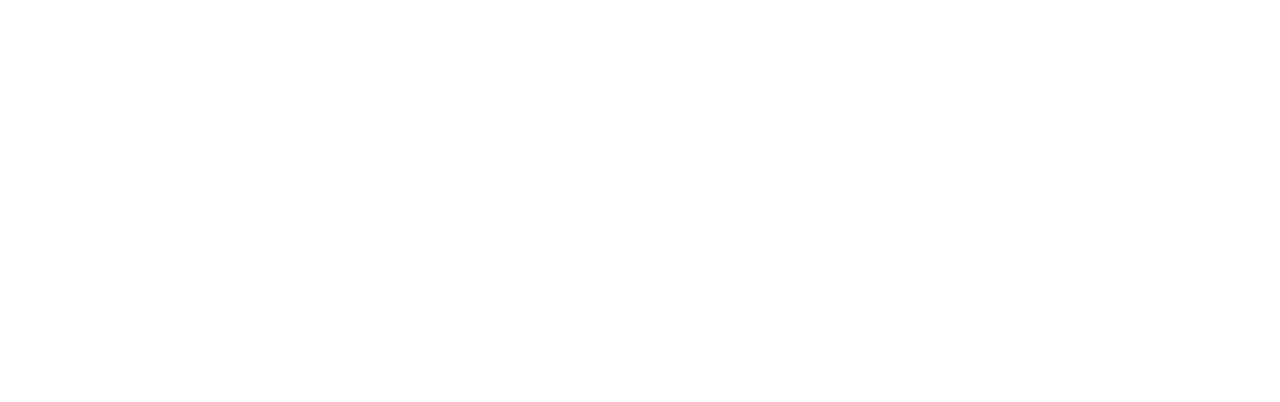
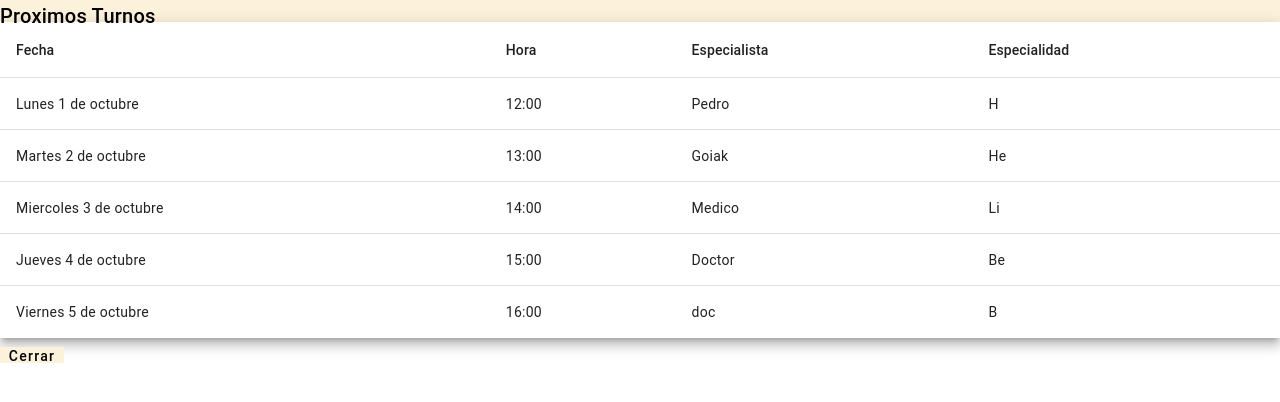
Before and after one commit to gonza613/ProyectoFinal, an Angular app: page /mis-turnos in a window 1280 px wide. Before the commit this address led to /. Shown: the top 402 px of the page. Built offline with nearby package versions, Linux system fonts and the light colour scheme.

Commit message:
Creacion componente mis turnos

```diff
--- a/src/app/app-routing.module.ts
+++ b/src/app/app-routing.module.ts
@@ -4,13 +4,15 @@
 import { LoginSignUpComponent } from './components/login-sign-up/login-sign-up.component';
 import { PantallaPrincipalComponent } from './components/pantalla-principal/pantalla-principal.component';
 import { NuevoTurnoComponent } from './components/nuevo-turno/nuevo-turno.component';
+import { MisTurnosComponent } from './components/mis-turnos/mis-turnos.component';
 
 const routes: Routes = [
   { path: '', redirectTo: '/home', pathMatch: 'full' },
   { path: 'home', component: HomeComponent},
   { path: 'login-signUp', component: LoginSignUpComponent},
   { path: 'pantalla-principal', component: PantallaPrincipalComponent},
-  { path: 'nuevo-turno', component: NuevoTurnoComponent}
+  { path: 'nuevo-turno', component: NuevoTurnoComponent},
+  { path: 'mis-turnos', component: MisTurnosComponent},
 ];
 
 @NgModule({
--- a/src/app/app.module.ts
+++ b/src/app/app.module.ts
@@ -15,6 +15,7 @@
 import { MatFormFieldModule } from '@angular/material/form-field';
 import { MatInputModule } from '@angular/material/input';
 import { ReactiveFormsModule } from '@angular/forms';
+import { MatTableModule } from '@angular/material/table';
 
 import { MatDatepickerModule } from '@angular/material/datepicker';
 import { MatMenuModule } from '@angular/material/menu';
@@ -25,6 +26,7 @@
 import { NavbarComponent } from './components/navbar/navbar.component';
 import { FooterComponent } from './components/footer/footer.component';
 import { MatNativeDateModule } from '@angular/material/core';
+import { MisTurnosComponent } from './components/mis-turnos/mis-turnos.component';
 
 
 @NgModule({
@@ -36,6 +38,7 @@
     NavbarComponent,
     FooterComponent,
     NuevoTurnoComponent,
+    MisTurnosComponent,
   ],
   imports: [
     BrowserModule,
@@ -53,7 +56,8 @@
     MatToolbarModule,
     FontAwesomeModule,
     MatDatepickerModule,
-    MatNativeDateModule
+    MatNativeDateModule,
+    MatTableModule
   ],
   providers: [],
   bootstrap: [AppComponent]
--- /dev/null
+++ b/src/app/components/mis-turnos/mis-turnos.component.css
@@ -0,0 +1,16 @@
+h2{
+    margin-bottom: -10px ;
+}
+
+
+*{
+    background-color: rgb(252, 241, 218);
+}
+
+.mdc-dialog__content{
+    padding: 0px !important;
+}
+
+.mat-mdc-dialog-actions {
+    justify-content: end;
+}
--- /dev/null
+++ b/src/app/components/mis-turnos/mis-turnos.component.html
@@ -0,0 +1,41 @@
+<h2 mat-dialog-title>Proximos Turnos</h2>
+<mat-dialog-content>
+
+
+
+<table mat-table [dataSource]="dataSource" class="mat-elevation-z8">
+
+    <!--- Note that these columns can be defined in any order.
+    The actual rendered columns are set as a property on the row definition" -->
+
+    <!-- Position Column -->
+    <ng-container matColumnDef="fecha">
+        <th mat-header-cell *matHeaderCellDef> Fecha </th>
+        <td mat-cell *matCellDef="let element"> {{element.fecha}} </td>
+    </ng-container>
+
+    <!-- Name Column -->
+    <ng-container matColumnDef="hora">
+        <th mat-header-cell *matHeaderCellDef> Hora </th>
+        <td mat-cell *matCellDef="let element"> {{element.hora}} </td>
+    </ng-container>
+
+    <!-- Weight Column -->
+    <ng-container matColumnDef="especialista">
+      <th mat-header-cell *matHeaderCellDef> Especialista</th>
+      <td mat-cell *matCellDef="let element"> {{element.especialista}} </td>
+    </ng-container>
+
+    <!-- Symbol Column -->
+    <ng-container matColumnDef="especialidad">
+      <th mat-header-cell *matHeaderCellDef> Especialidad </th>
+      <td mat-cell *matCellDef="let element"> {{element.especialidad}} </td>
+    </ng-container>
+
+    <tr mat-header-row *matHeaderRowDef="displayedColumns"></tr>
+    <tr mat-row *matRowDef="let row; columns: displayedColumns;"></tr>
+</table>
+</mat-dialog-content>
+<mat-dialog-actions>
+    <button mat-button mat-dialog-close>Cerrar</button>
+</mat-dialog-actions>
--- /dev/null
+++ b/src/app/components/mis-turnos/mis-turnos.component.ts
@@ -0,0 +1,26 @@
+import { Component } from '@angular/core';
+
+export interface PeriodicElement {
+  fecha: string;
+  hora: string;
+  especialista: string;
+  especialidad: string;
+}
+
+const ELEMENT_DATA: PeriodicElement[] = [
+  {fecha: 'Lunes 1 de octubre', hora: '12:00', especialista: 'Pedro', especialidad: 'H'},
+  {fecha: 'Martes 2 de octubre', hora: '13:00', especialista: 'Goiak', especialidad: 'He'},
+  {fecha: 'Miercoles 3 de octubre', hora: '14:00', especialista: 'Medico', especialidad: 'Li'},
+  {fecha: 'Jueves 4 de octubre', hora: '15:00', especialista: 'Doctor', especialidad: 'Be'},
+  {fecha: 'Viernes 5 de octubre', hora: '16:00', especialista: 'doc', especialidad: 'B'},
+];
+
+@Component({
+  selector: 'app-mis-turnos',
+  templateUrl: './mis-turnos.component.html',
+  styleUrls: ['./mis-turnos.component.css']
+})
+export class MisTurnosComponent {
+  displayedColumns: string[] = ['fecha', 'hora', 'especialista', 'especialidad'];
+  dataSource = ELEMENT_DATA;
+}
--- a/src/app/components/pantalla-principal/pantalla-principal.component.css
+++ b/src/app/components/pantalla-principal/pantalla-principal.component.css
@@ -27,6 +27,8 @@
 
   mat-card {
     transition: transform 0.2s ease-in-out;
+    background-color: rgb(252, 250, 218);
+    padding: 10px;
   }
 
   .mat-card-title mat-icon {
--- a/src/app/components/pantalla-principal/pantalla-principal.component.html
+++ b/src/app/components/pantalla-principal/pantalla-principal.component.html
@@ -23,7 +23,7 @@
         </mat-card>
 
         <!-- Mis Turnos Card -->
-        <mat-card class="example-card" appearance="outlined" *ngIf="userType=='Paciente'">
+        <mat-card class="example-card" appearance="outlined" *ngIf="userType=='Paciente'" (click)="openDialog()">
             <mat-card-header>
               <mat-card-title-group>
                 <!-- Icono de visualizar -->
--- a/src/app/components/pantalla-principal/pantalla-principal.component.ts
+++ b/src/app/components/pantalla-principal/pantalla-principal.component.ts
@@ -1,16 +1,21 @@
-import { Component } from '@angular/core';
+import { Component, inject } from '@angular/core';
+import { MatDialog } from '@angular/material/dialog';
 import { Router } from '@angular/router';
+import { MisTurnosComponent } from '../mis-turnos/mis-turnos.component';
 @Component({
   selector: 'app-pantalla-principal',
   templateUrl: './pantalla-principal.component.html',
   styleUrls: ['./pantalla-principal.component.css']
 })
+
 export class PantallaPrincipalComponent {
 
+  readonly dialog = inject(MatDialog);
   userName: string = 'Nombre del Usuario';
   userType: string = 'Paciente'; //hardcodeado por ahora
 
-  constructor(private router: Router){}
+  constructor(private router: Router){
+  }
 
   navigate(path: string) {
     this.router.navigate([path]);
@@ -23,4 +28,9 @@
   nuevoTurno(){
     this.router.navigate(['/nuevo-turno']);
   }
+
+  openDialog() {
+    this.dialog.open(MisTurnosComponent);
+  }
+
 }
```
Also changed, not shown: 1 other file (tests, documents, lock files or other folders).
